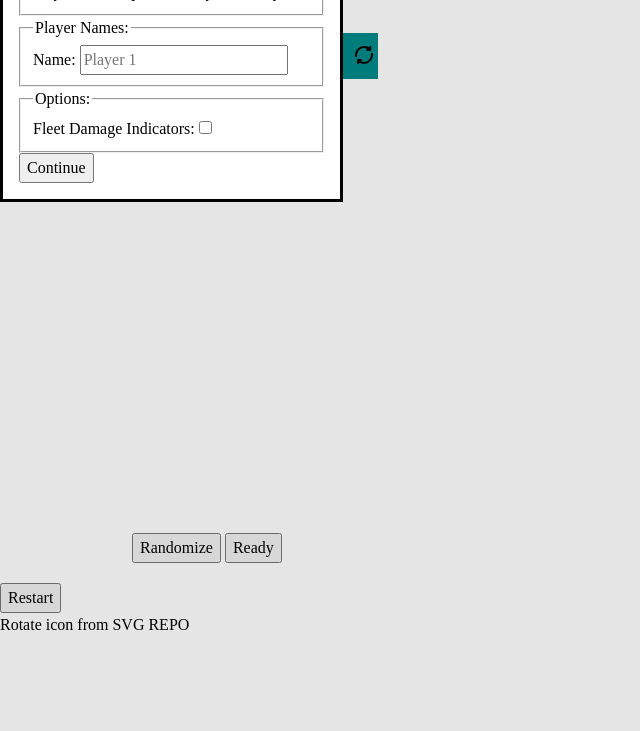
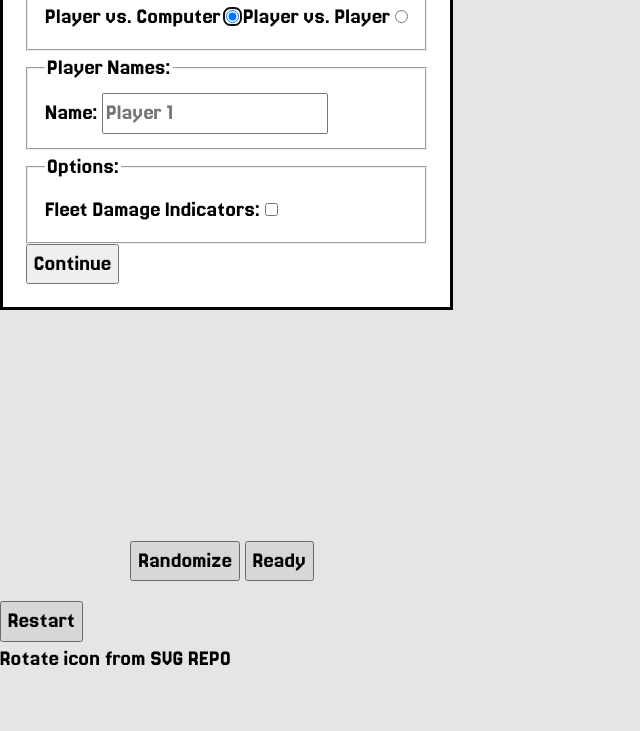
Before and after one commit to drawdlu/battleship, a website built with webpack: page src/template.html in a window 1280 px wide. Shown: the part 69-800 px from the top of the page, without its empty margins (0-640 px from the left). Built offline with nearby package versions, Linux system fonts and the light colour scheme.

Commit message:
style: Use custom fonts

```diff
--- a/src/styles.css
+++ b/src/styles.css
@@ -4,3 +4,4 @@
 @import url("styles/overlay.css");
 @import url("styles/ship-hits.css");
 @import url("styles/main.css");
+@import url("styles/fonts.css");
--- /dev/null
+++ b/src/styles/fonts.css
@@ -0,0 +1,17 @@
+@font-face {
+  font-family: "montserrat";
+  src: url("../assets/fonts/Montserrat-VariableFont_wght.woff2") format("woff2");
+  font-style: normal;
+}
+
+@font-face {
+  font-family: "jersey20";
+  src: url("../assets/fonts/Jersey20-Regular.woff2") format("woff2");
+  font-style: normal;
+}
+
+* {
+  font-family: "jersey20", "montserrat", Arial, Helvetica, sans-serif, system-ui, -apple-system, BlinkMacSystemFont;
+  text-rendering: optimizeLegibility;
+  font-size: 1.2rem;
+}
--- a/src/styles/overlay.css
+++ b/src/styles/overlay.css
@@ -1,3 +1,3 @@
-dialog#start-options .hide {
+dialog .hide {
   display: none;
 }
```
Also changed, not shown: src/assets/fonts/Jersey20-Regular.woff2 (added), src/assets/fonts/Montserrat-VariableFont_wght.woff2 (added).
